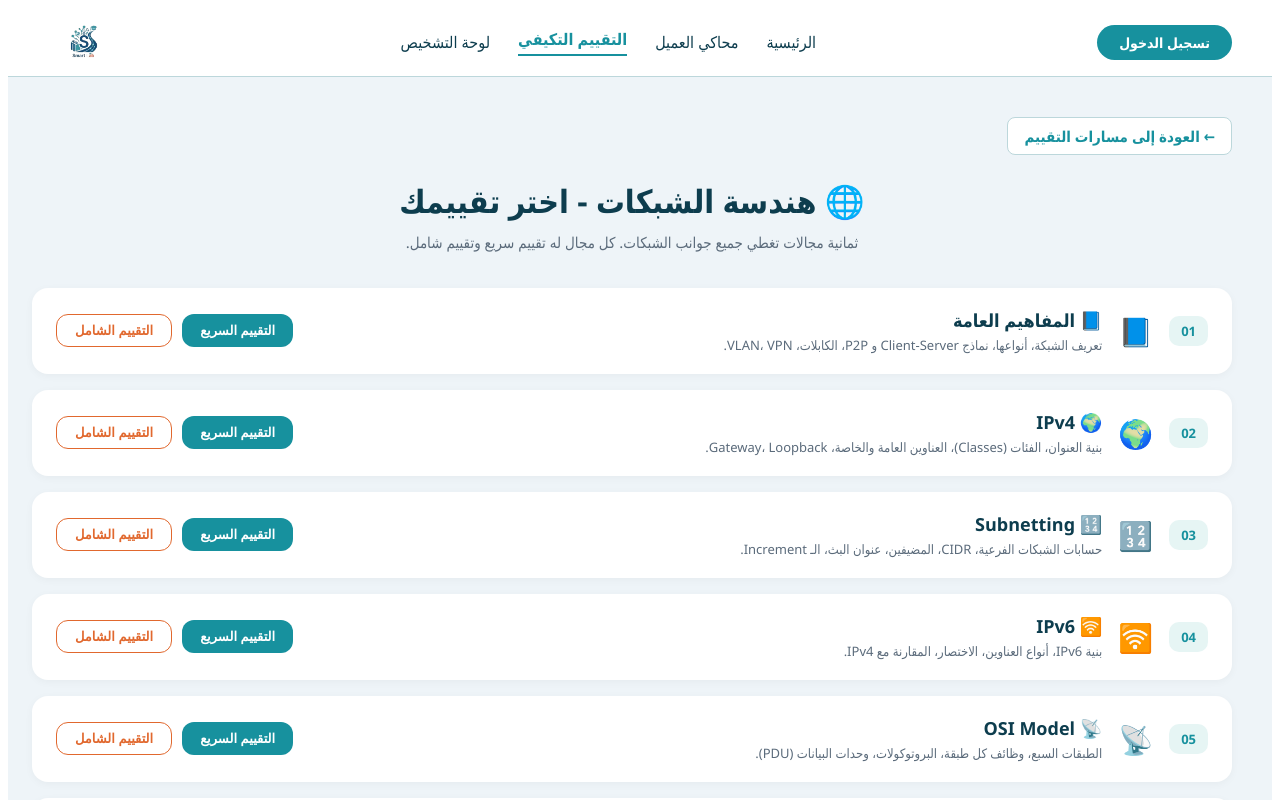
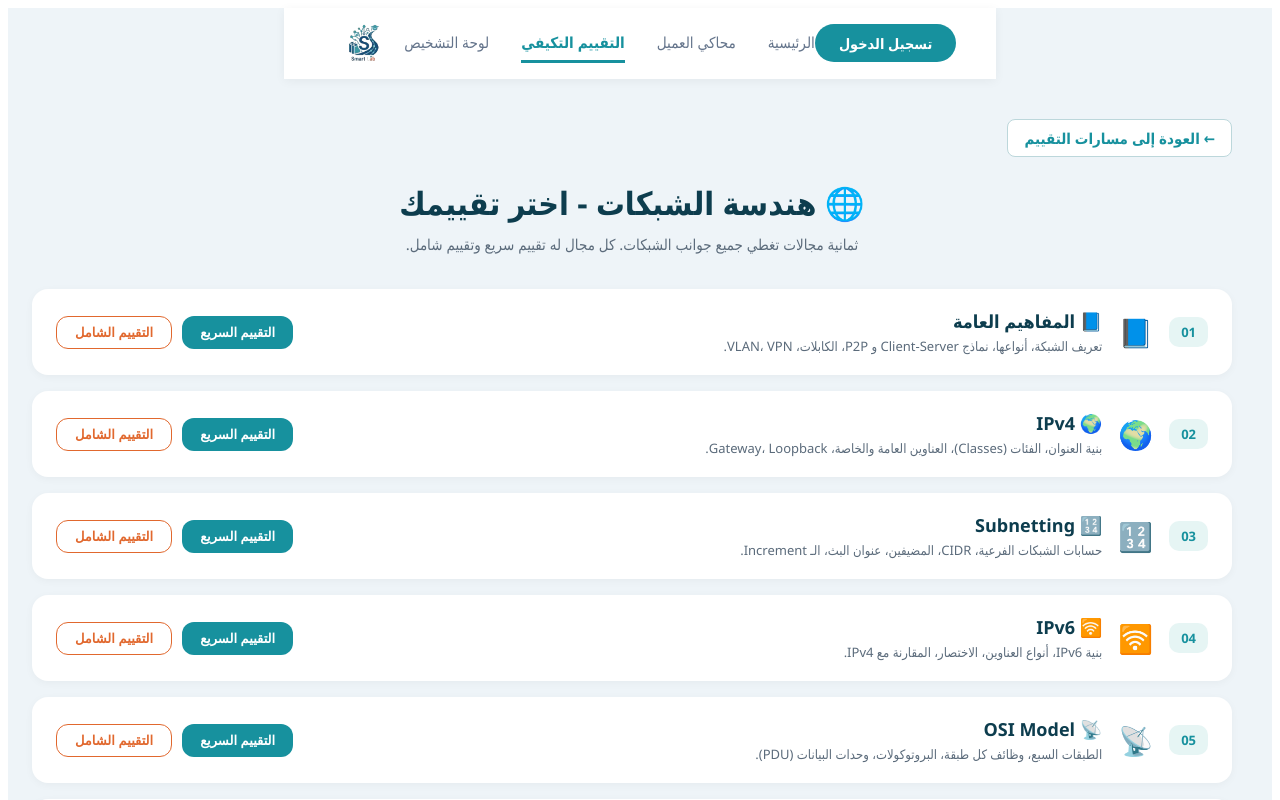
Before and after one commit to Alaa0011908/smartlab-full, a Next.js app: page /assessment/categories in a window 1280 px wide. Shown: the top 800 px of the page. Built offline with nearby package versions, Linux system fonts and the light colour scheme.

Commit message:
Update categories.js

```diff
--- a/pages/assessment/categories.js
+++ b/pages/assessment/categories.js
@@ -1,7 +1,8 @@
-// pages/assessment/categories.js - صفحة تقييمات الشبكات (8 مواضيع)
+// pages/assessment/categories.js
+import React, { useState, useEffect } from 'react';
 import { useRouter } from 'next/router';
 import Link from 'next/link';
-import { useState, useEffect } from 'react';
+import Navbar from "../../components/Navbar";
 
 const COLORS = {
   teal: "#17919e",
@@ -26,53 +27,6 @@ const styles = {
     alignItems: 'center',
     width: '100%',
   },
-  header: {
-    position: 'sticky',
-    top: 0,
-    zIndex: 1000,
-    width: '100%',
-    backgroundColor: COLORS.white,
-    borderBottom: `1px solid ${COLORS.border}`,
-    display: 'flex',
-    justifyContent: 'center',
-  },
-  navContainer: {
-    display: 'flex',
-    justifyContent: 'space-between',
-    alignItems: 'center',
-    width: '100%',
-    maxWidth: '1200px',
-    padding: '14px 40px',
-  },
-  leftNavActions: {
-    display: 'flex',
-    alignItems: 'center',
-    gap: '20px',
-  },
-  loginBtn: {
-    backgroundColor: COLORS.teal,
-    color: COLORS.white,
-    padding: '8px 22px',
-    borderRadius: '20px',
-    textDecoration: 'none',
-    fontSize: '14px',
-    fontWeight: 'bold',
-  },
-  nav: { display: 'flex', alignItems: 'center', gap: '28px' },
-  navLink: {
-    color: COLORS.navy,
-    textDecoration: 'none',
-    fontSize: '16px',
-    fontWeight: 500,
-  },
-  activeLink: {
-    color: COLORS.teal,
-    borderBottom: `2px solid ${COLORS.teal}`,
-    paddingBottom: '4px',
-    fontWeight: 'bold',
-  },
-  logo: { display: 'flex', alignItems: 'center', gap: '8px' },
-  logoImage: { height: '40px', width: 'auto' },
   main: {
     flex: 1,
     maxWidth: '1200px',
@@ -198,16 +152,6 @@ const styles = {
   footerEmailWrap: { display: 'flex', alignItems: 'center', justifyContent: 'center' },
 };
 
-function LogoMark() {
-  return (
-    <svg width="46" height="46" viewBox="0 0 46 46" fill="none" xmlns="http://www.w3.org/2000/svg">
-      <path d="M30 8c-4 0-7 2-9 5-2-2-5-3-8-2-4 1-6 5-5 9-3 1-5 4-4 8 1 3 4 5 7 5 1 3 4 5 7 5 4 0 7-2 8-5 4 1 8-1 9-5 1-3 0-6-2-8 2-3 2-7-1-10-2-4-5-5-9-2z" fill={COLORS.teal} opacity="0.9"/>
-      <path d="M18 22c1-3 4-5 7-5" stroke={COLORS.orange} strokeWidth="2.4" strokeLinecap="round"/>
-      <circle cx="30" cy="16" r="2.4" fill={COLORS.orange}/>
-    </svg>
-  );
-}
-
 function MailIcon() {
   return (
     <svg width="40" height="32" viewBox="0 0 64 50" fill="none" xmlns="http://www.w3.org/2000/svg">
@@ -245,13 +189,6 @@ export default function Categories() {
     return () => window.removeEventListener("resize", checkMobile);
   }, []);
 
-  const navItems = [
-    { label: "الرئيسية", href: "/" },
-    { label: "محاكي العميل", href: "/scenarios" },
-    { label: "التقييم التكيفي", href: "/assessment", active: true },
-    { label: "لوحة التشخيص", href: "/dashboard" },
-  ];
-
   const categories = [
     { id: 'concepts', number: '01', title: '📘 المفاهيم العامة', description: 'تعريف الشبكة، أنواعها، نماذج Client-Server و P2P، الكابلات، VLAN، VPN.', path: '/assessment/basics' },
     { id: 'ipv4', number: '02', title: '🌍 IPv4', description: 'بنية العنوان، الفئات (Classes)، العناوين العامة والخاصة، Gateway، Loopback.', path: '/assessment/ipv4' },
@@ -265,27 +202,8 @@ export default function Categories() {
 
   return (
     <div style={styles.page}>
-      <header style={styles.header}>
-        <div style={styles.navContainer}>
-          <div style={styles.leftNavActions}>
-            <Link href="/auth/login" style={styles.loginBtn}>تسجيل الدخول</Link>
-          </div>
-          <nav style={styles.nav}>
-            {navItems.map((item) => (
-              <Link
-                key={item.label}
-                href={item.href}
-                style={{ ...styles.navLink, ...(item.active ? styles.activeLink : {}) }}
-              >
-                {item.label}
-              </Link>
-            ))}
-          </nav>
-          <div style={styles.logo}>
-            <img src="/logo.png" alt="Smart Lab Logo" style={styles.logoImage} />
-          </div>
-        </div>
-      </header>
+      {/* ===== Navbar ===== */}
+      <Navbar />
 
       <main style={styles.main}>
         <Link href="/assessment" style={styles.backButton}>
```
